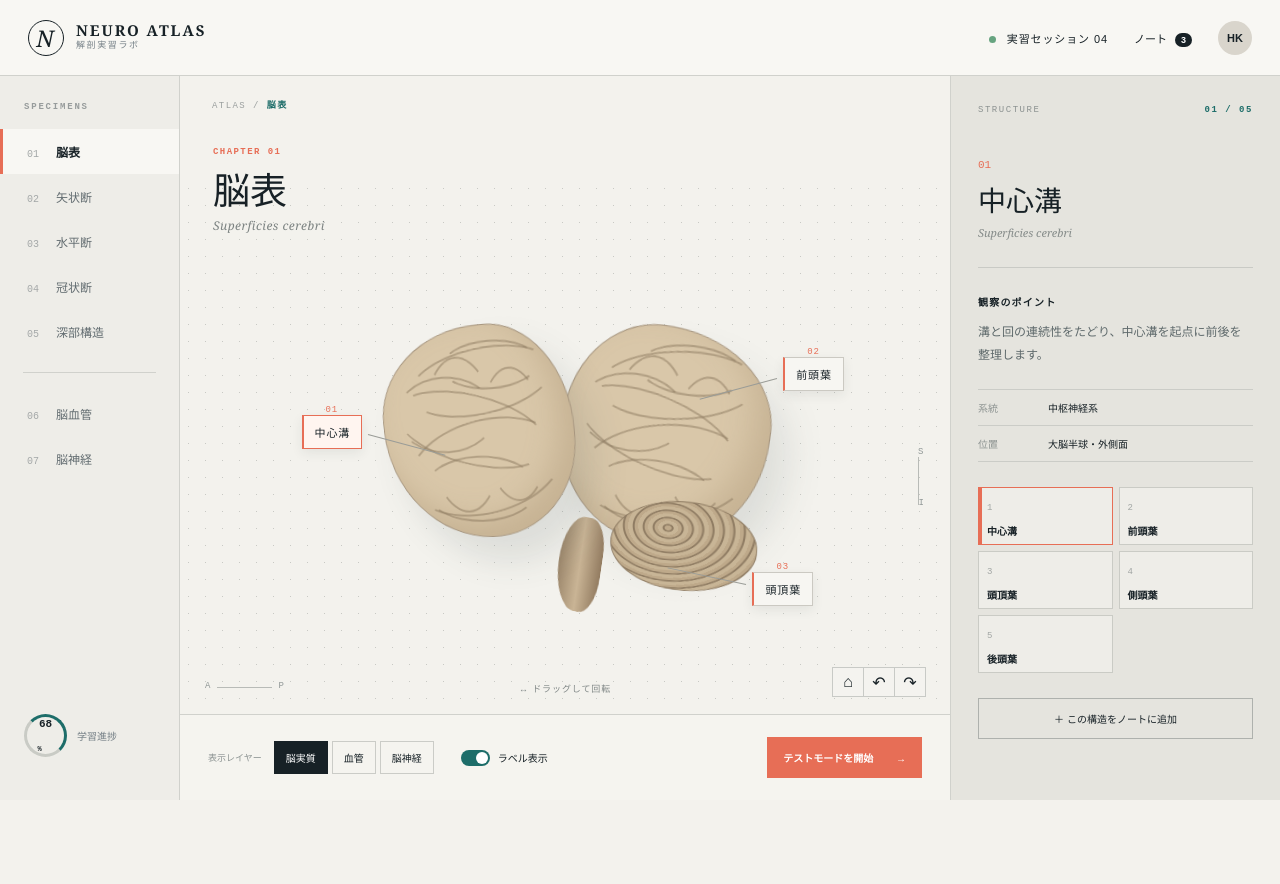
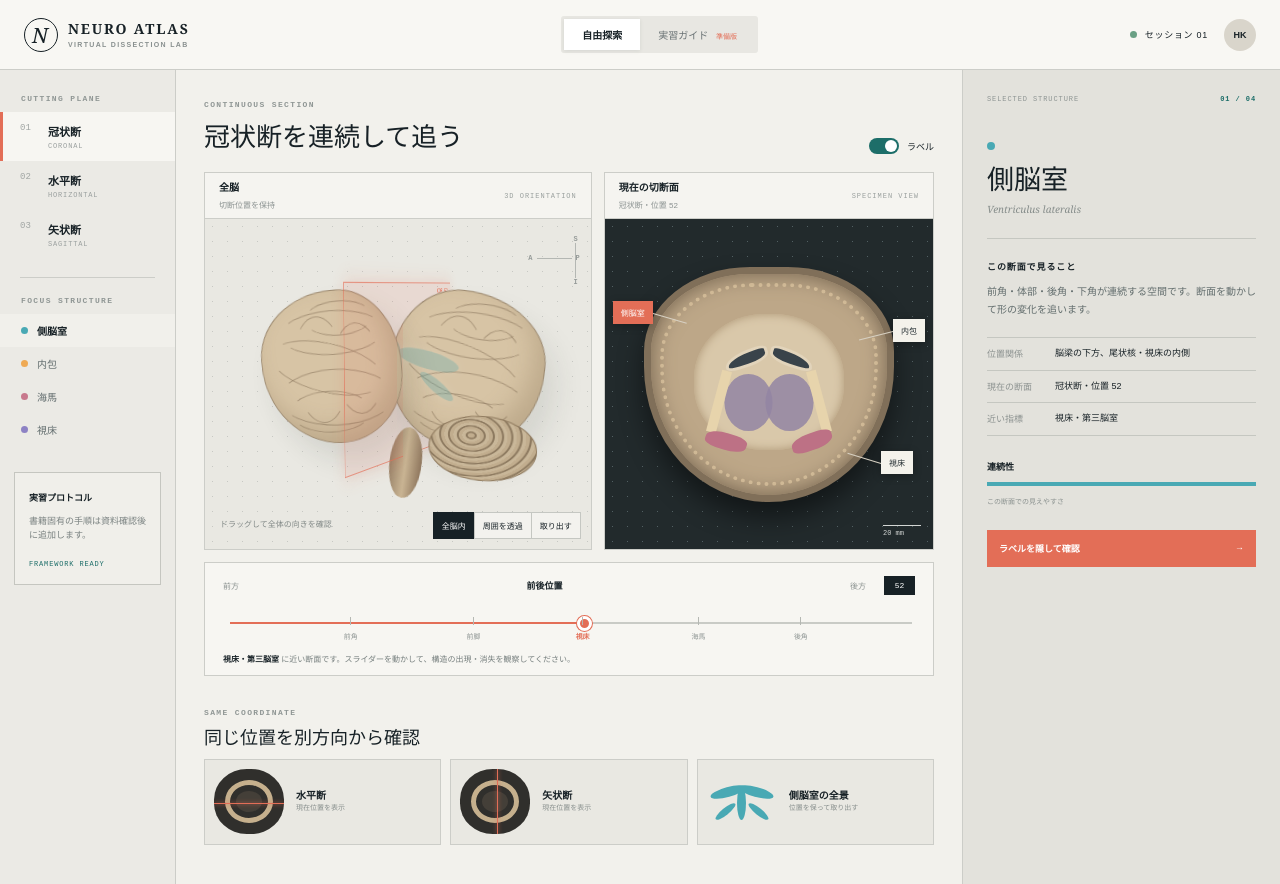
Before and after one commit to bonnginn/brain-practical-navi, a React (Vite) app: page / in a window 1280 px wide. Shown: the top 884 px of the page. Before the commit the page ends 800 px from the top, so only its background shows below. Built offline with nearby package versions, Linux system fonts and the light colour scheme.

Commit message:
Add synchronized continuous brain sections

```diff
--- a/app/page.tsx
+++ b/app/page.tsx
@@ -2,87 +2,133 @@
 
 import { PointerEvent, useMemo, useState } from "react";
 
-type View = "surface" | "sagittal" | "horizontal" | "coronal" | "deep";
+type Plane = "coronal" | "horizontal" | "sagittal";
+type Focus = "ventricle" | "internalCapsule" | "hippocampus" | "thalamus";
 
-const structures: Record<View, { title: string; latin: string; note: string; labels: string[] }> = {
-  surface: { title: "脳表", latin: "Superficies cerebri", note: "溝と回の連続性をたどり、中心溝を起点に前後を整理します。", labels: ["中心溝", "前頭葉", "頭頂葉", "側頭葉", "後頭葉"] },
-  sagittal: { title: "正中矢状断", latin: "Sectio sagittalis mediana", note: "脳梁・間脳・脳幹を、前後方向の位置関係として観察します。", labels: ["脳梁", "視床", "視床下部", "中脳", "小脳"] },
-  horizontal: { title: "水平断", latin: "Sectio horizontalis", note: "側脳室と基底核を手がかりに、左右対称性を確認します。", labels: ["側脳室", "尾状核", "被殻", "淡蒼球", "内包"] },
-  coronal: { title: "冠状断", latin: "Sectio coronalis", note: "皮質から深部へ、白質・基底核・脳室の層を読み取ります。", labels: ["大脳皮質", "島皮質", "内包", "視床", "第三脳室"] },
-  deep: { title: "深部構造", latin: "Structurae profundae", note: "周囲を透過し、位置関係の難しい構造をブロック標本のように分離します。", labels: ["脳弓", "海馬", "扁桃体", "基底核", "脳幹"] },
+const planeData: Record<Plane, { ja: string; en: string; axis: string; from: string; to: string }> = {
+  coronal: { ja: "冠状断", en: "CORONAL", axis: "前後位置", from: "前方", to: "後方" },
+  horizontal: { ja: "水平断", en: "HORIZONTAL", axis: "上下位置", from: "上方", to: "下方" },
+  sagittal: { ja: "矢状断", en: "SAGITTAL", axis: "左右位置", from: "左外側", to: "右外側" },
 };
 
-const tabs: { id: View; name: string; num: string }[] = [
-  { id: "surface", name: "脳表", num: "01" }, { id: "sagittal", name: "矢状断", num: "02" },
-  { id: "horizontal", name: "水平断", num: "03" }, { id: "coronal", name: "冠状断", num: "04" },
-  { id: "deep", name: "深部構造", num: "05" },
+const structures: Record<Focus, { name: string; latin: string; color: string; note: string; relation: string }> = {
+  ventricle: { name: "側脳室", latin: "Ventriculus lateralis", color: "#49a9b4", note: "前角・体部・後角・下角が連続する空間です。断面を動かして形の変化を追います。", relation: "脳梁の下方、尾状核・視床の内側" },
+  internalCapsule: { name: "内包", latin: "Capsula interna", color: "#efaa54", note: "尾状核・視床とレンズ核の間を通る白質です。膝を基準に前脚と後脚を確認します。", relation: "尾状核／視床とレンズ核の間" },
+  hippocampus: { name: "海馬", latin: "Hippocampus", color: "#c8798d", note: "側脳室下角の床に沿う構造です。冠状断と矢状断を往復して前後方向の連続を確認します。", relation: "側脳室下角の内側・床" },
+  thalamus: { name: "視床", latin: "Thalamus", color: "#8d82c4", note: "第三脳室を挟んで左右に位置します。水平断と冠状断で内包との境界を比較します。", relation: "第三脳室外側、内包の内側" },
+};
+
+const landmarks = [
+  { p: 18, label: "側脳室前角", short: "前角" }, { p: 36, label: "内包前脚", short: "前脚" },
+  { p: 52, label: "視床・第三脳室", short: "視床" }, { p: 69, label: "海馬・下角", short: "海馬" },
+  { p: 84, label: "側脳室後角", short: "後角" },
 ];
 
+function sliceVariant(position: number) {
+  if (position < 25) return "anterior";
+  if (position < 46) return "capsular";
+  if (position < 64) return "thalamic";
+  if (position < 79) return "hippocampal";
+  return "posterior";
+}
+
 export default function Home() {
-  const [view, setView] = useState<View>("surface");
+  const [plane, setPlane] = useState<Plane>("coronal");
+  const [position, setPosition] = useState(52);
+  const [focus, setFocus] = useState<Focus>("ventricle");
   const [labels, setLabels] = useState(true);
-  const [layer, setLayer] = useState<"brain" | "vessel" | "nerve">("brain");
-  const [rotation, setRotation] = useState({ x: -8, y: -16 });
+  const [mode, setMode] = useState<"explore" | "practice">("explore");
+  const [block, setBlock] = useState<"inside" | "ghost" | "extracted">("inside");
+  const [rotation, setRotation] = useState({ x: -7, y: -18 });
   const [drag, setDrag] = useState<{ x: number; y: number } | null>(null);
-  const [selected, setSelected] = useState(0);
-  const info = structures[view];
-
-  const progress = useMemo(() => `${String(selected + 1).padStart(2, "0")} / ${String(info.labels.length).padStart(2, "0")}`, [selected, info]);
+  const current = structures[focus];
+  const nearest = useMemo(() => landmarks.reduce((a, b) => Math.abs(b.p - position) < Math.abs(a.p - position) ? b : a), [position]);
 
   function move(e: PointerEvent<HTMLDivElement>) {
     if (!drag) return;
-    setRotation(r => ({ x: Math.max(-35, Math.min(25, r.x - (e.clientY - drag.y) * .25)), y: r.y + (e.clientX - drag.x) * .35 }));
+    setRotation(r => ({ x: Math.max(-28, Math.min(22, r.x - (e.clientY - drag.y) * .2)), y: r.y + (e.clientX - drag.x) * .3 }));
     setDrag({ x: e.clientX, y: e.clientY });
   }
 
-  return (
-    <main>
-      <header>
-        <a className="brand" href="#top" aria-label="Neuro Atlas ホーム"><span className="brandMark">N</span><span>NEURO ATLAS<small>解剖実習ラボ</small></span></a>
-        <div className="headerMeta"><span><i /> 実習セッション 04</span><button className="noteBtn">ノート <b>3</b></button><button className="profile">HK</button></div>
-      </header>
+  function jump(nextPlane: Plane, nextPosition?: number) {
+    setPlane(nextPlane);
+    if (nextPosition !== undefined) setPosition(nextPosition);
+  }
 
-      <nav className="rail" aria-label="観察標本">
-        <p>SPECIMENS</p>
-        {tabs.map(tab => <button key={tab.id} className={view === tab.id ? "active" : ""} onClick={() => { setView(tab.id); setSelected(0); }}><span>{tab.num}</span>{tab.name}</button>)}
-        <div className="railRule" />
-        <button className={layer === "vessel" ? "active" : ""} onClick={() => setLayer(layer === "vessel" ? "brain" : "vessel")}><span>06</span>脳血管</button>
-        <button className={layer === "nerve" ? "active" : ""} onClick={() => setLayer(layer === "nerve" ? "brain" : "nerve")}><span>07</span>脳神経</button>
-        <div className="railBottom"><div className="ring">68<small>%</small></div><span>学習進捗</span></div>
-      </nav>
+  return <main className="appShell">
+    <header className="topbar">
+      <a className="brand" href="#workspace"><span className="brandMark">N</span><span>NEURO ATLAS<small>VIRTUAL DISSECTION LAB</small></span></a>
+      <div className="modeSwitch" aria-label="学習モード">
+        <button className={mode === "explore" ? "active" : ""} onClick={() => setMode("explore")}>自由探索</button>
+        <button className={mode === "practice" ? "active" : ""} onClick={() => setMode("practice")}>実習ガイド <i>準備版</i></button>
+      </div>
+      <div className="session"><span className="liveDot"/> セッション 01 <button>HK</button></div>
+    </header>
 
-      <section className="workspace" id="top">
-        <div className="crumb">ATLAS / <b>{info.title}</b></div>
-        <div className="titleBlock"><span className="chapter">CHAPTER {tabs.find(t => t.id === view)?.num}</span><h1>{info.title}</h1><p>{info.latin}</p></div>
+    <aside className="leftRail">
+      <p className="eyebrow">CUTTING PLANE</p>
+      {(Object.keys(planeData) as Plane[]).map((p, i) => <button key={p} className={`planeBtn ${plane === p ? "active" : ""}`} onClick={() => jump(p)}><span>0{i + 1}</span><b>{planeData[p].ja}</b><small>{planeData[p].en}</small></button>)}
+      <div className="railLine"/>
+      <p className="eyebrow">FOCUS STRUCTURE</p>
+      {(Object.keys(structures) as Focus[]).map(key => <button key={key} className={`structureBtn ${focus === key ? "active" : ""}`} onClick={() => setFocus(key)}><i style={{background: structures[key].color}}/><span>{structures[key].name}</span></button>)}
+      <div className="bookNotice"><b>実習プロトコル</b><p>書籍固有の手順は資料確認後に追加します。</p><span>FRAMEWORK READY</span></div>
+    </aside>
 
-        <div className="viewer" onPointerDown={e => { e.currentTarget.setPointerCapture(e.pointerId); setDrag({ x: e.clientX, y: e.clientY }); }} onPointerMove={move} onPointerUp={() => setDrag(null)} onPointerCancel={() => setDrag(null)}>
-          <div className="axis axisV">S<br/><span />I</div><div className="axis axisH">A<span />P</div>
-          <div className={`brain ${view} ${layer}`} style={{ transform: `rotateX(${rotation.x}deg) rotateY(${rotation.y}deg)` }} aria-label={`${info.title}の模式モデル`}>
-            <div className="hemi left"><i/><i/><i/><i/><i/><i/></div><div className="hemi right"><i/><i/><i/><i/><i/><i/></div>
-            <div className="cut"><b/><b/><b/><b/><b/></div><div className="cerebellum"/><div className="stem"/>
-            <div className="vessels"><i/><i/><i/><i/><i/></div><div className="nerves"><i/><i/><i/><i/></div>
+    <section className="workArea" id="workspace">
+      <div className="workHead"><div><span className="eyebrow">CONTINUOUS SECTION</span><h1>{planeData[plane].ja}を連続して追う</h1></div><label className="labelToggle"><input type="checkbox" checked={labels} onChange={e => setLabels(e.target.checked)}/><span/>ラベル</label></div>
+
+      <div className="visualGrid">
+        <section className="modelPanel">
+          <div className="panelHead"><div><b>全脳</b><small>切断位置を保持</small></div><span>3D ORIENTATION</span></div>
+          <div className="modelStage" onPointerDown={e => { e.currentTarget.setPointerCapture(e.pointerId); setDrag({x:e.clientX,y:e.clientY}); }} onPointerMove={move} onPointerUp={() => setDrag(null)} onPointerCancel={() => setDrag(null)}>
+            <div className={`brainModel ${plane} ${block}`} style={{transform:`rotateX(${rotation.x}deg) rotateY(${rotation.y}deg)`}}>
+              <div className="hemi left"><i/><i/><i/><i/><i/></div><div className="hemi right"><i/><i/><i/><i/><i/></div><div className="cerebellum"/><div className="stem"/>
+              <div className="ventricleShape" style={{"--focus": current.color} as React.CSSProperties}><i/><i/><i/></div>
+              <div className="cutPlane" style={{"--pos": `${position}%`} as React.CSSProperties}><b>{planeData[plane].en.slice(0,3)} {position}</b></div>
+            </div>
+            <div className="orientation"><b>S</b><i/><b>I</b><span><b>A</b><i/><b>P</b></span></div>
+            <p className="dragTip">ドラッグして全体の向きを確認</p>
+            <div className="blockControls"><button className={block === "inside" ? "active" : ""} onClick={e => {e.stopPropagation();setBlock("inside")}}>全脳内</button><button className={block === "ghost" ? "active" : ""} onClick={e => {e.stopPropagation();setBlock("ghost")}}>周囲を透過</button><button className={block === "extracted" ? "active" : ""} onClick={e => {e.stopPropagation();setBlock("extracted")}}>取り出す</button></div>
           </div>
-          {labels && <div className="callouts"><button onClick={() => setSelected(0)} className={selected === 0 ? "on" : ""}>01 <b>{info.labels[0]}</b></button><button onClick={() => setSelected(1)} className={selected === 1 ? "on" : ""}>02 <b>{info.labels[1]}</b></button><button onClick={() => setSelected(2)} className={selected === 2 ? "on" : ""}>03 <b>{info.labels[2]}</b></button></div>}
-          <div className="dragHint">↔ ドラッグして回転</div>
-          <div className="viewTools"><button onClick={() => setRotation({x:-8,y:-16})}>⌂</button><button onClick={() => setRotation(r => ({...r, y:r.y-30}))}>↶</button><button onClick={() => setRotation(r => ({...r, y:r.y+30}))}>↷</button></div>
+        </section>
+
+        <section className="slicePanel">
+          <div className="panelHead"><div><b>現在の切断面</b><small>{planeData[plane].ja}・位置 {position}</small></div><span>SPECIMEN VIEW</span></div>
+          <div className={`sliceStage ${plane} ${sliceVariant(position)}`}>
+            <div className="sliceTissue"><div className="cortexRing"/><div className="whiteMatter"/><div className="sliceVentricle left"/><div className="sliceVentricle right"/><div className="sliceThalamus left"/><div className="sliceThalamus right"/><div className="sliceCapsule left"/><div className="sliceCapsule right"/><div className="sliceHippocampus left"/><div className="sliceHippocampus right"/></div>
+            {labels && <><button className={`pin pin1 ${focus === "ventricle" ? "focus" : ""}`} onClick={() => setFocus("ventricle")}>側脳室</button><button className={`pin pin2 ${focus === "internalCapsule" ? "focus" : ""}`} onClick={() => setFocus("internalCapsule")}>内包</button><button className={`pin pin3 ${focus === "thalamus" ? "focus" : ""}`} onClick={() => setFocus("thalamus")}>視床</button></>}
+            <div className="scale">20 mm</div>
+          </div>
+        </section>
+      </div>
+
+      <section className="timeline">
+        <div className="timelineHead"><div><span>{planeData[plane].from}</span><b>{planeData[plane].axis}</b><span>{planeData[plane].to}</span></div><output>{position}</output></div>
+        <div className="rangeWrap">
+          <input aria-label={`${planeData[plane].ja}の${planeData[plane].axis}`} type="range" min="0" max="100" value={position} onChange={e => setPosition(Number(e.target.value))}/>
+          {landmarks.map(mark => <button key={mark.p} className={Math.abs(mark.p-position)<5 ? "active" : ""} style={{left:`${mark.p}%`}} onClick={() => setPosition(mark.p)}><i/><span>{mark.short}</span></button>)}
         </div>
+        <p><b>{nearest.label}</b> に近い断面です。スライダーを動かして、構造の出現・消失を観察してください。</p>
+      </section>
 
-        <div className="bottomBar">
-          <div className="layerSwitch"><span>表示レイヤー</span><button className={layer === "brain" ? "on" : ""} onClick={() => setLayer("brain")}>脳実質</button><button className={layer === "vessel" ? "on" : ""} onClick={() => setLayer("vessel")}>血管</button><button className={layer === "nerve" ? "on" : ""} onClick={() => setLayer("nerve")}>脳神経</button></div>
-          <label className="toggle"><input type="checkbox" checked={labels} onChange={e => setLabels(e.target.checked)}/><span/>ラベル表示</label>
-          <button className={`test ${!labels ? "testing" : ""}`} onClick={() => setLabels(!labels)}>{labels ? "テストモードを開始" : "答えを表示"} <b>→</b></button>
+      <section className="orthogonal">
+        <div className="sectionTitle"><span className="eyebrow">SAME COORDINATE</span><h2>同じ位置を別方向から確認</h2></div>
+        <div className="miniSlices">
+          {(Object.keys(planeData) as Plane[]).filter(p => p !== plane).map(p => <button key={p} onClick={() => jump(p)}><div className={`miniSlice ${p}`}><i/><i/><span style={p === "sagittal" ? {left:`${position}%`} : {top:`${position}%`}}/></div><b>{planeData[p].ja}</b><small>現在位置を表示</small></button>)}
+          <button className="continuityCard" onClick={() => setBlock(block === "extracted" ? "inside" : "extracted")}><div className="tinyVentricle"><i/><i/><i/></div><b>{current.name}の全景</b><small>{block === "extracted" ? "全脳内へ戻す" : "位置を保って取り出す"}</small></button>
         </div>
       </section>
+    </section>
 
-      <aside className="inspector">
-        <div className="inspectTop"><span>STRUCTURE</span><b>{progress}</b></div>
-        <div className="number">{String(selected + 1).padStart(2, "0")}</div><h2>{info.labels[selected]}</h2><em>{info.latin}</em>
-        <div className="divider" />
-        <h3>観察のポイント</h3><p>{info.note}</p>
-        <dl><div><dt>系統</dt><dd>{layer === "vessel" ? "脳血管系" : layer === "nerve" ? "末梢神経系" : "中枢神経系"}</dd></div><div><dt>位置</dt><dd>{view === "surface" ? "大脳半球・外側面" : "大脳・深部"}</dd></div></dl>
-        <div className="thumbs">{info.labels.map((name, i) => <button key={name} onClick={() => setSelected(i)} className={selected === i ? "active" : ""}><span>{i + 1}</span><b>{name}</b></button>)}</div>
-        <button className="memo">＋ この構造をノートに追加</button>
-      </aside>
-    </main>
-  );
+    <aside className="inspector">
+      <div className="inspectIndex"><span>SELECTED STRUCTURE</span><b>01 / 04</b></div>
+      <div className="structureColor" style={{background:current.color}}/>
+      <h2>{current.name}</h2><em>{current.latin}</em>
+      <div className="rule"/><h3>この断面で見ること</h3><p>{current.note}</p>
+      <dl><div><dt>位置関係</dt><dd>{current.relation}</dd></div><div><dt>現在の断面</dt><dd>{planeData[plane].ja}・位置 {position}</dd></div><div><dt>近い指標</dt><dd>{nearest.label}</dd></div></dl>
+      <div className="continuity"><span>連続性</span><div><i style={{width:`${Math.max(18, 100-Math.abs(position-52)*1.35)}%`,background:current.color}}/></div><small>この断面での見えやすさ</small></div>
+      <button className="quiz" onClick={() => setLabels(!labels)}>{labels ? "ラベルを隠して確認" : "答えを表示"}<b>→</b></button>
+      {mode === "practice" && <div className="practiceCard"><span>実習ガイド・準備版</span><b>連続断面の観察</b><ol><li>全脳上で切断位置を確認</li><li>断面を前後に移動</li><li>別方向の断面と対応</li></ol></div>}
+    </aside>
+  </main>;
 }
--- a/index.html
+++ b/index.html
@@ -1 +1 @@
-<!doctype html><html lang="ja"><head><meta charset="UTF-8"/><meta name="viewport" content="width=device-width,initial-scale=1.0"/><meta name="description" content="脳表・断面・血管・脳神経・深部構造を観察する脳解剖教材"/><title>NEURO ATLAS — 脳解剖実習ラボ</title></head><body><div id="root"></div><script type="module" src="/src/main.tsx"></script></body></html>
+<!doctype html><html lang="ja"><head><meta charset="UTF-8"/><meta name="viewport" content="width=device-width,initial-scale=1.0"/><meta name="description" content="切る位置と見える構造を、3D・連続断面・ブロック標本でつなぐ脳解剖教材"/><meta property="og:title" content="NEURO ATLAS — 脳解剖実習ラボ"/><meta property="og:description" content="切る位置と、見える構造をつなぐ。"/><meta property="og:image" content="/og.png"/><meta name="twitter:card" content="summary_large_image"/><title>NEURO ATLAS — 脳解剖実習ラボ</title></head><body><div id="root"></div><script type="module" src="/src/main.tsx"></script></body></html>
```
Also changed, not shown: app/globals.css, 1 other file (tests, documents, lock files or other folders).
